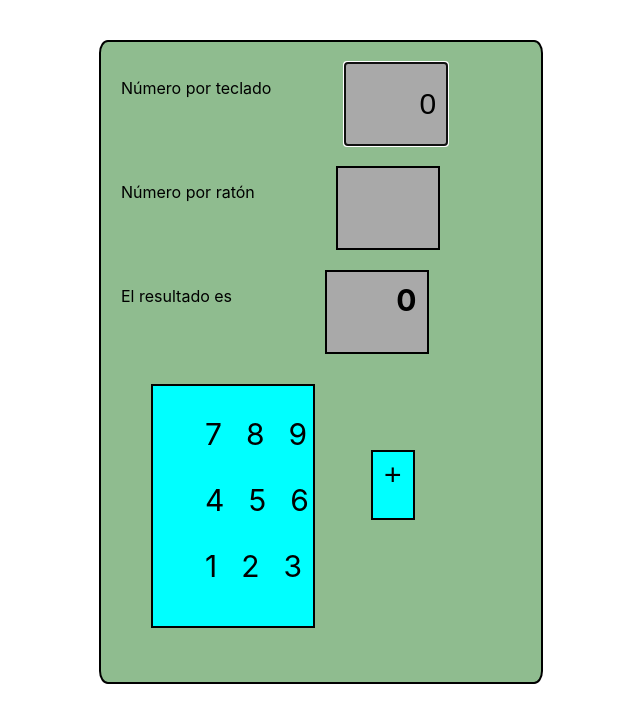
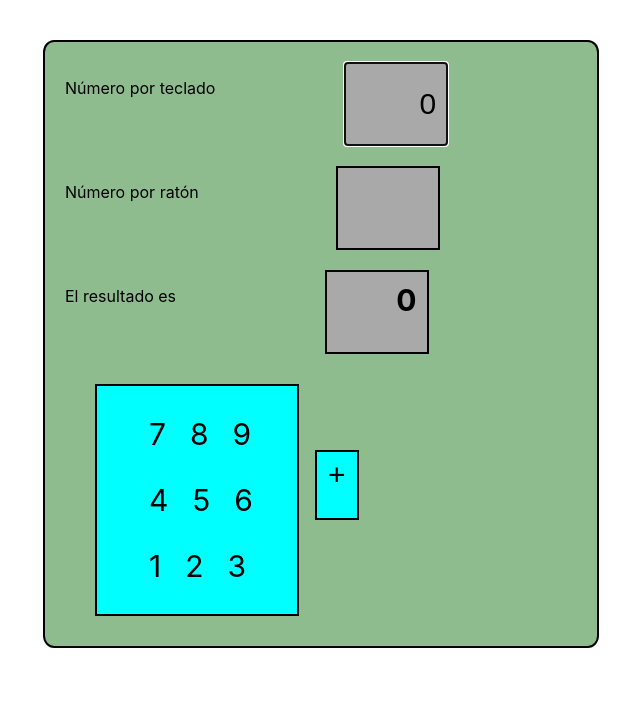
Before and after one commit to danugarri/Sumadora, a React (Create React App) app: page / in a window 1280 px wide. Shown: the top 722 px of the page, without its empty margins (319-959 px from the left). Built offline with nearby package versions, Linux system fonts and the light colour scheme.

Commit message:
changing css

```diff
--- a/src/App.css
+++ b/src/App.css
@@ -1,7 +1,7 @@
 #container{
   background-color: darkseagreen;
-  height: 600px;
-  width: 400px;
+  height: 80%;
+  width: 40%;
   margin:40px auto;
   border:2px solid black;
   border-radius: 2%;
--- a/src/components/Numbers/Numbers.css
+++ b/src/components/Numbers/Numbers.css
@@ -1,6 +1,6 @@
 #number-container{
     background-color: aqua;
-    width: 40%;
+    width: 200px;
     margin:10px 30px;
     border: 2px solid black;
     height:40%;
```
